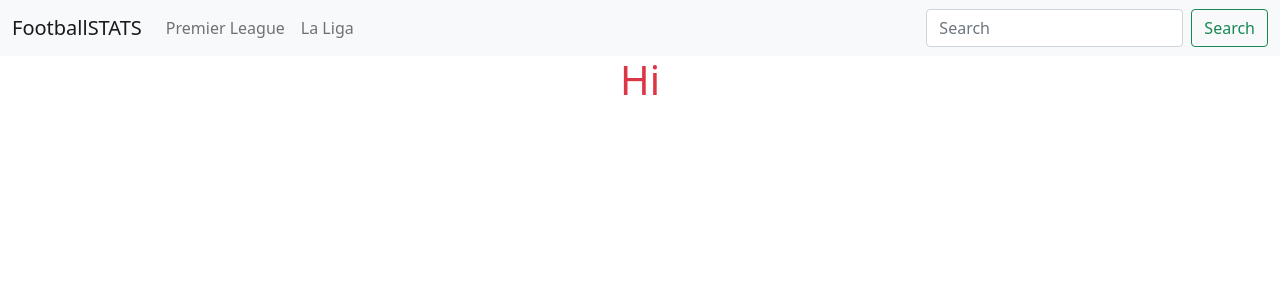
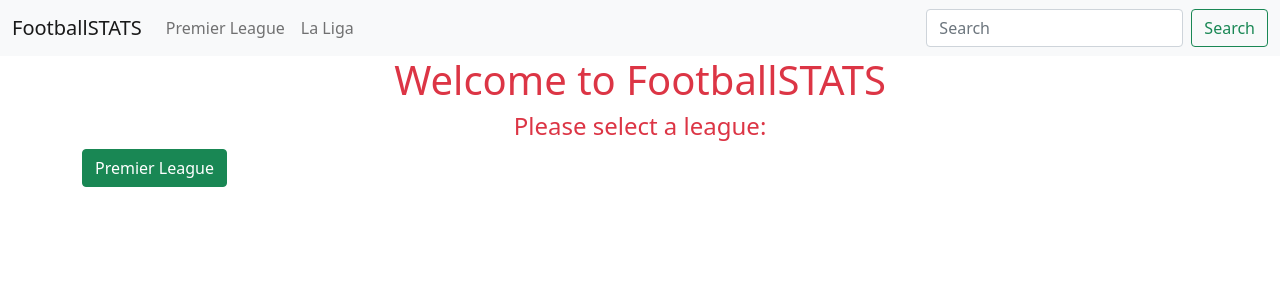
Before and after one commit to FredrikFalto/FootballSTATS, a React (Create React App) app: page / in a window 1280 px wide. Shown: the top 300 px of the page. Built offline with nearby package versions, Linux system fonts and the light colour scheme.

Commit message:
Update home.jsx and got Bootstrap working

```diff
--- a/src/pages/home.jsx
+++ b/src/pages/home.jsx
@@ -7,7 +7,24 @@ function Home() {
         <div>
             <Navigation />
 
-            <h1 className="text-center text-danger">Hi</h1>
+            <div className="container">
+                <div className="row">
+                    <h1 className="text-center text-danger">
+                        Welcome to FootballSTATS
+                    </h1>
+                    <h4 className="text-center text-danger">
+                        Please select a league:
+                    </h4>
+                </div>
+
+                <div className="row">
+                    <div className="col">
+                        <button className="btn btn-success">
+                            Premier League
+                        </button>
+                    </div>
+                </div>
+            </div>
         </div>
     );
 }
```
